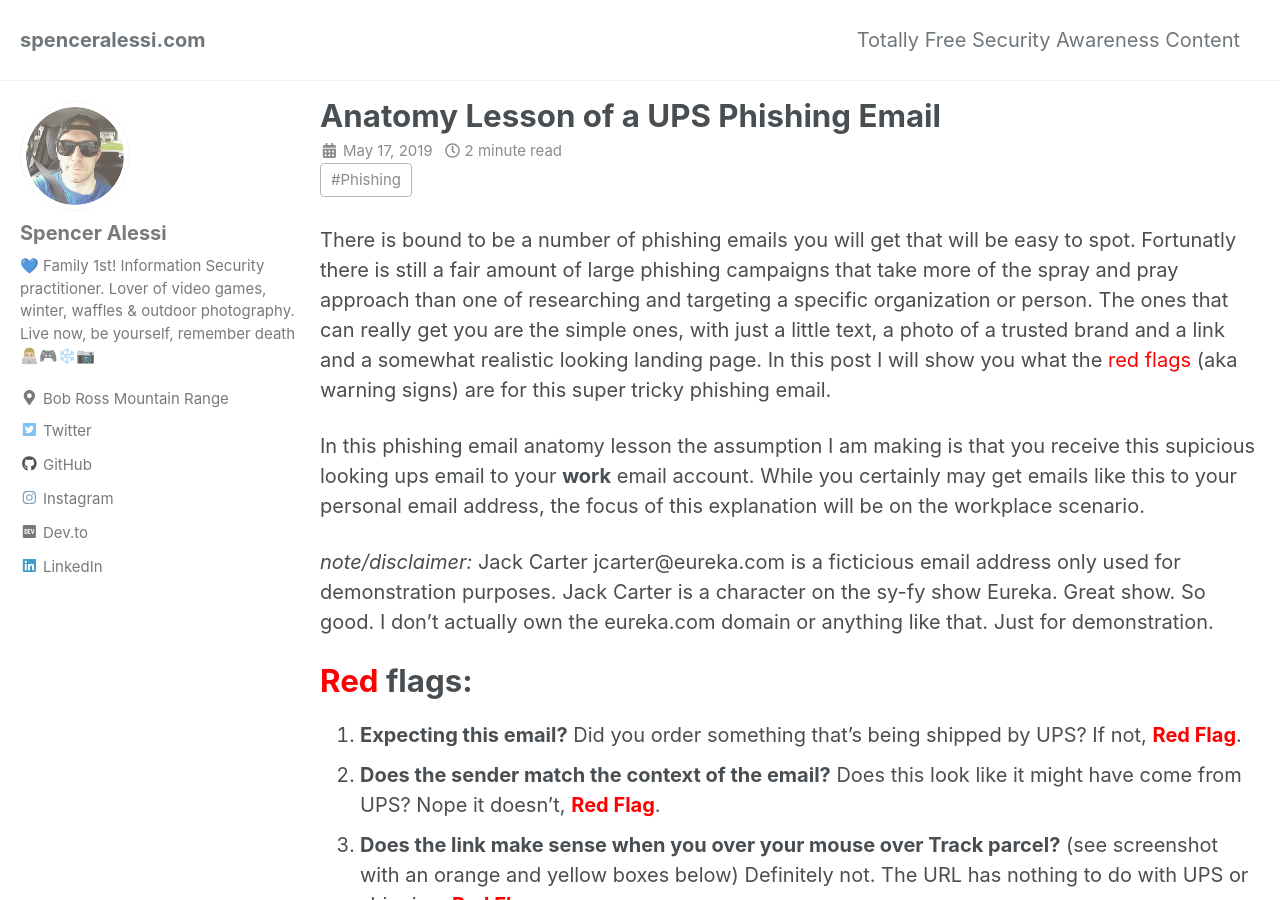
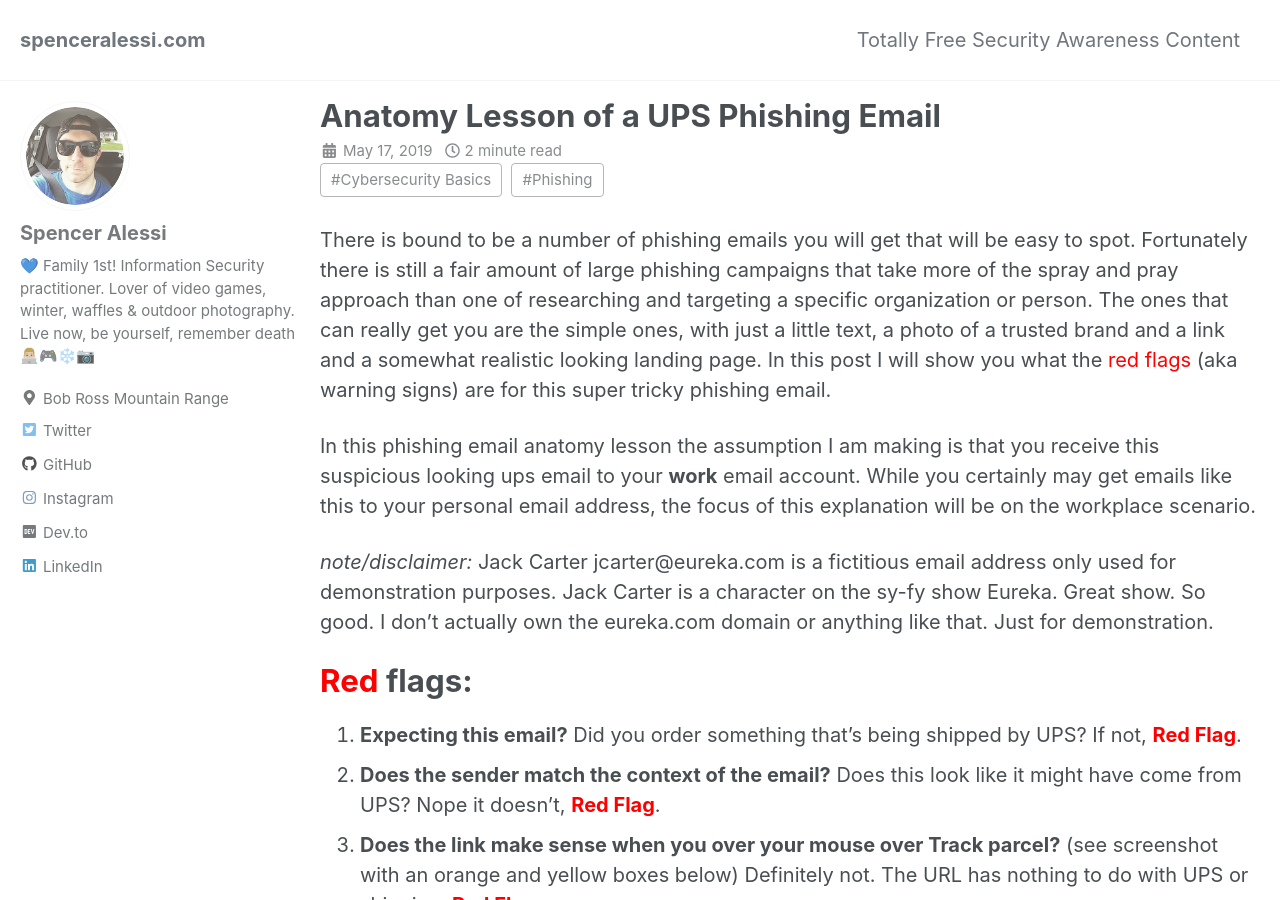
Before and after one commit to techspence/techspence.github.io, a Jekyll site: the page built from _securityawareness/2019-05-17-Anatomy-Lesson-of-a-UPS-Phishing-Email.md, in a window 1280 px wide and 900 px high. Built offline with Jekyll 4.4.1, drawn with Linux system fonts in a browser that asks for light colours; cached includes are drawn as plain includes.

Commit message:
New blog post and typo fixes

```diff
--- a/_securityawareness/2019-05-17-Anatomy-Lesson-of-a-UPS-Phishing-Email.md
+++ b/_securityawareness/2019-05-17-Anatomy-Lesson-of-a-UPS-Phishing-Email.md
@@ -4,13 +4,14 @@ classes: wide
 title: "Anatomy Lesson of a UPS Phishing Email"
 date: 2019-05-17
 tags:
+  - Cybersecurity Basics
   - Phishing
 ---
-There is bound to be a number of phishing emails you will get that will be easy to spot. Fortunatly there is still a fair amount of large phishing campaigns that take more of the spray and pray approach than one of researching and targeting a specific organization or person. The ones that can really get you are the simple ones, with just a little text, a photo of a trusted brand and a link and a somewhat realistic looking landing page. In this post I will show you what the <span style="color:red">red flags</span> (aka warning signs) are for this super tricky phishing email.
+There is bound to be a number of phishing emails you will get that will be easy to spot. Fortunately there is still a fair amount of large phishing campaigns that take more of the spray and pray approach than one of researching and targeting a specific organization or person. The ones that can really get you are the simple ones, with just a little text, a photo of a trusted brand and a link and a somewhat realistic looking landing page. In this post I will show you what the <span style="color:red">red flags</span> (aka warning signs) are for this super tricky phishing email.
 
-In this phishing email anatomy lesson the assumption I am making is that you receive this supicious looking ups email to your **work** email account. While you certainly may get emails like this to your personal email address, the focus of this explanation will be on the workplace scenario.
+In this phishing email anatomy lesson the assumption I am making is that you receive this suspicious looking ups email to your **work** email account. While you certainly may get emails like this to your personal email address, the focus of this explanation will be on the workplace scenario.
 
-*note/disclaimer:* Jack Carter jcarter@eureka.com is a ficticious email address only used for demonstration purposes. Jack Carter is a character on the sy-fy show Eureka. Great show. So good. I don't actually own the eureka.com domain or anything like that. Just for demonstration.
+*note/disclaimer:* Jack Carter jcarter@eureka.com is a fictitious email address only used for demonstration purposes. Jack Carter is a character on the sy-fy show Eureka. Great show. So good. I don't actually own the eureka.com domain or anything like that. Just for demonstration.
 
 # <span style="color:red">**Red** </span>**flags**:
 
```
Also changed, not shown: _drafts/2020-04-20-Template.md (added, +14 -0 lines), _securityawareness/2019-04-29-Email-Habits-That-Will-Help-You-To-NOT-Get-Phished.md (+1 -0 lines), _securityawareness/2020-02-20-How-to-Check-a-Sketchy-Link-Without-Clicking-it.md (+5 -4 lines), _securityawareness/2020-04-07-What-Makes-a-Password-Strong.md (+1 -0 lines), _securityawareness/2020-04-13-Dos-and-Donts-Scam-Prevention-Tips.md (+1 -0 lines), _securityawareness/2020-04-21-What-is-Malware.md (added, +25 -0 lines).
